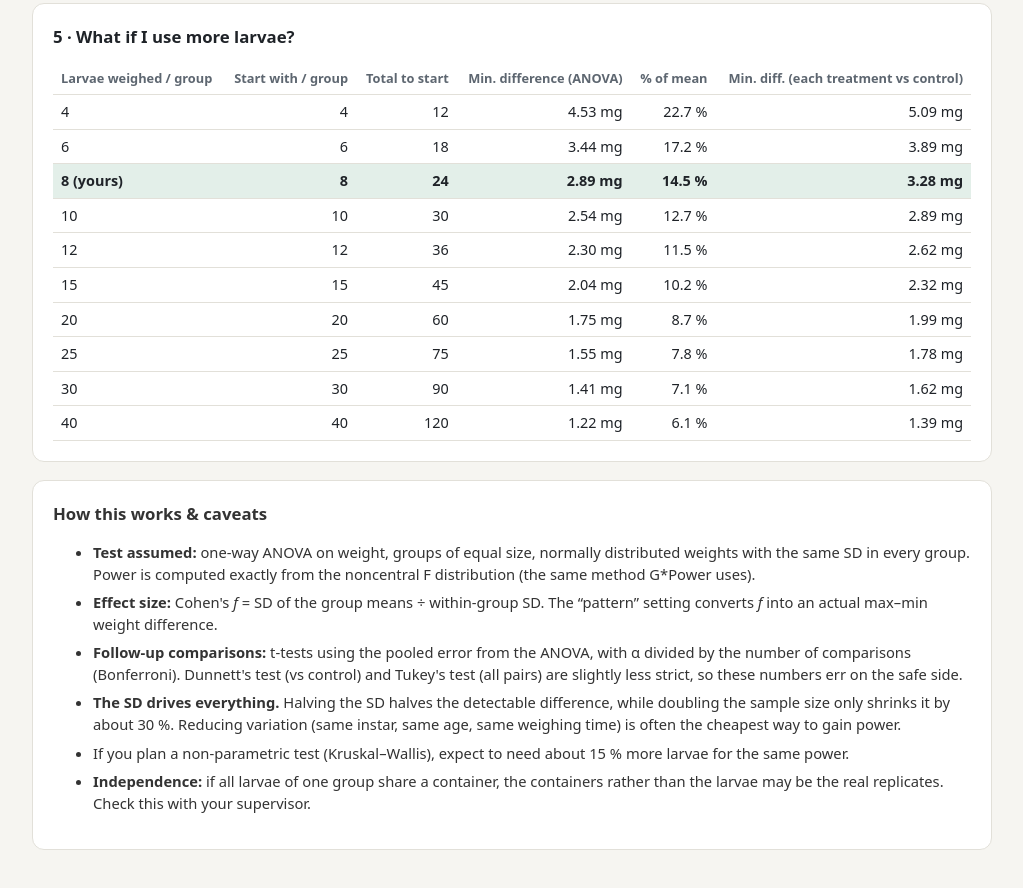
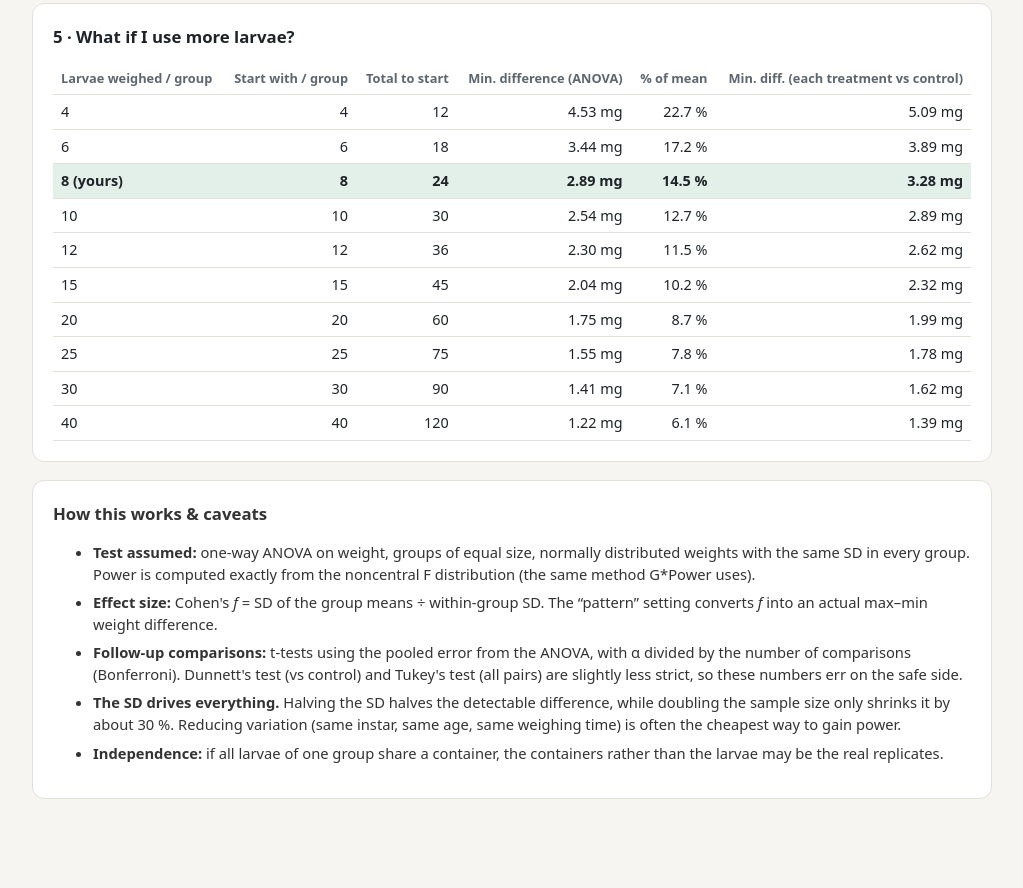
Before and after one commit to leuenbergjan/Larvea-Problem, a plain HTML site: page index.html in a window 1280 px wide. Shown: the part 1920-2808 px from the top of the page, without its empty margins (128-1151 px from the left). After the commit the page ends 2779 px from the top, so only its background shows below. Drawn offline with Linux system fonts and the light colour scheme.

Commit message:
Update index.html

```diff
--- a/index.html
+++ b/index.html
@@ -269,8 +269,7 @@
         Dunnett's test (vs control) and Tukey's test (all pairs) are slightly less strict, so these numbers err on the safe side.</li>
       <li><b>The SD drives everything.</b> Halving the SD halves the detectable difference, while doubling the sample size only shrinks it by about 30 %.
         Reducing variation (same instar, same age, same weighing time) is often the cheapest way to gain power.</li>
-      <li>If you plan a non-parametric test (Kruskal–Wallis), expect to need about 15 % more larvae for the same power.</li>
-      <li><b>Independence:</b> if all larvae of one group share a container, the containers rather than the larvae may be the real replicates. Check this with your supervisor.</li>
+      <li><b>Independence:</b> if all larvae of one group share a container, the containers rather than the larvae may be the real replicates.</li>
     </ul>
   </section>
 </main>
```
